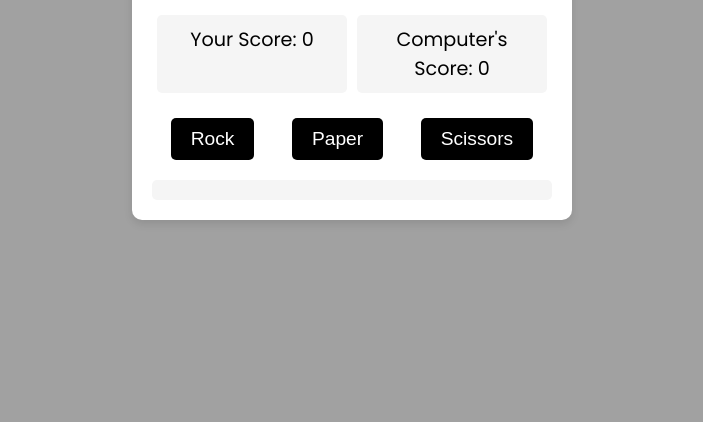
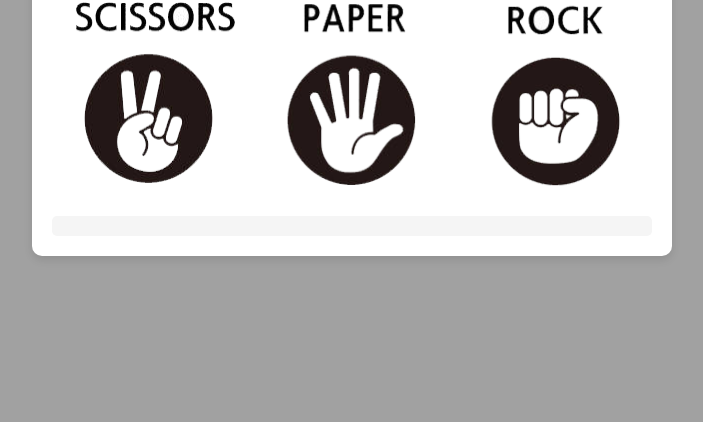
Before and after one commit to MSrijan/rps, a plain HTML site: page index.html in a window 1280 px wide. Shown: the part 378-800 px from the top of the page, without its empty margins (288-991 px from the left). Drawn offline with Linux system fonts and the light colour scheme.

Commit message:
added images

```diff
--- a/index.html
+++ b/index.html
@@ -17,9 +17,9 @@
             <div class="score">Computer's Score: <span id="computer-score">0</span></div>
         </div>
         <div class="choices">
-            <button class="btn" data-choice="rock">Rock</button>
-            <button class="btn" data-choice="paper">Paper</button>
-            <button class="btn" data-choice="scissors">Scissors</button>
+            <img src="assets/scissor.png" alt="scissor" srcset="" data-choice="scissors" class="btn">
+            <img src="assets/paper.png" alt="paper" srcset="" data-choice="paper" class="btn">
+            <img src="assets/rock.png" alt="rock" srcset="" data-choice="rock" class="btn">
         </div>
         <div id="result" class="result"></div>
     </div>
--- a/style.css
+++ b/style.css
@@ -15,7 +15,7 @@ body {
     padding: 20px;
     text-align: center;
     width: 80%;
-    max-width: 400px;
+    max-width: 600px;
   }
 
   h1 {
@@ -43,23 +43,9 @@ body {
     justify-content: space-around;
     margin-bottom: 20px;
   }
-
-  .btn {
-    font-size: 1.2em;
-    padding: 10px 20px;
-    margin: 0 10px;
+  .btn{
     cursor: pointer;
-    background-color: #000000;
-    color: #fff;
-    border: none;
-    border-radius: 5px;
-    transition: background-color 0.3s ease;
   }
-
-  .btn:hover {
-    background-color: #414141;
-  }
-
   .result {
     font-size: 1.5em;
     margin-top: 20px;
```
Also changed, not shown: assets/img.png (added), assets/paper.png (added), assets/rock.png (added), assets/scissor.png (added).
